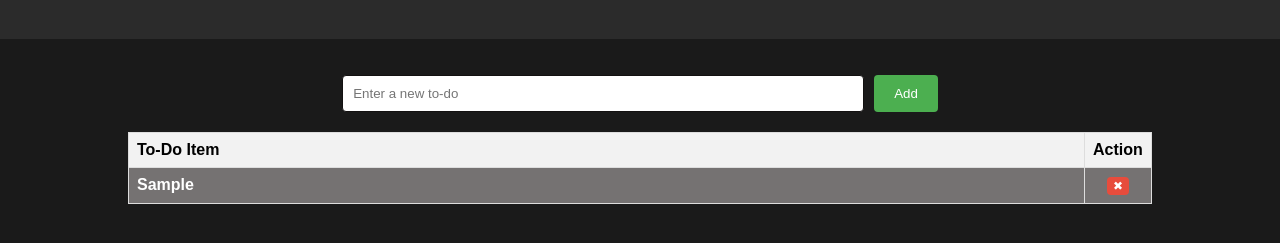
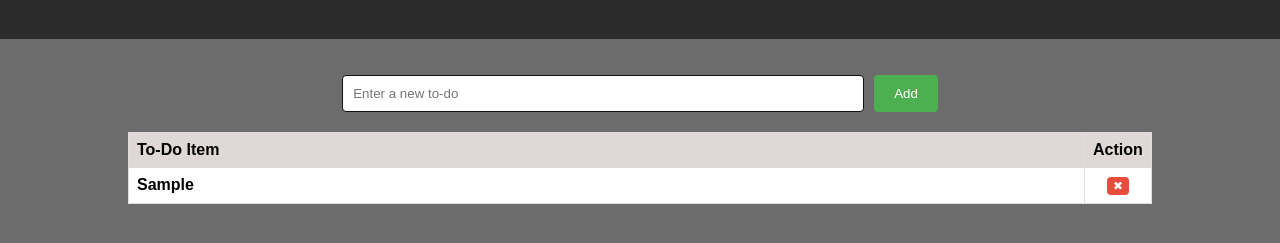
Before and after one commit to AbhishekRDJ/Personal-Ai-Assitant, a website: page todo/todo.html in a window 1280 px wide. Both pictures are taken after typing "Sample" into the empty fields and a click on the button "Add". Shown: the part 81-324 px from the top of the page. Drawn offline with Linux system fonts and the light colour scheme; files that its build step writes are made by us from their sources.

Commit message:
change the css of todo.css

```diff
--- a/main/todo/todo_style.css
+++ b/main/todo/todo_style.css
@@ -5,7 +5,7 @@ body {
     display: flex;
     flex-direction: column;
     align-items: center;
-    background-color: #1a1a1a;
+    background-color: #1a1a1aa3;
 }
 
 header {
@@ -76,22 +76,22 @@ header h1{
 }
 
 #todo-table th {
-    background-color: #f2f2f2;
+    background-color: #e0d7d7;
     text-align: left;
 }
 
 #todo-table tbody tr:nth-child(odd) {
-    background-color: #938f8fc2;
+    background-color: white;
     font-family: 'Poppins', sans-serif;
     font-weight: 550;
-    color: white;
+    color: rgb(0, 0, 0);
 }
 
 #todo-table tbody tr:nth-child(even) {
-    background-color: #3c3c3c;
+    background-color: white;
     font-family: 'Poppins', sans-serif;
     font-weight: 600;
-    color: white;
+    color: black;
 }
 
 .delete-button {
```
